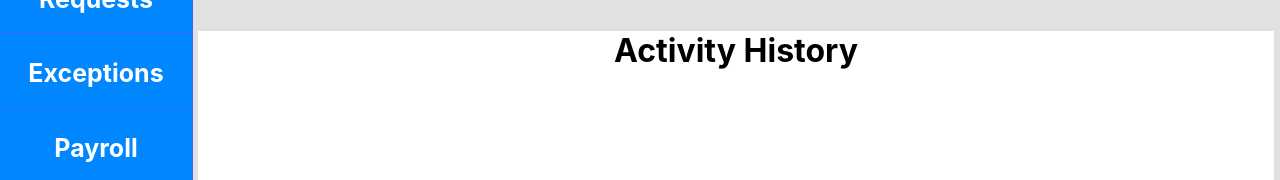
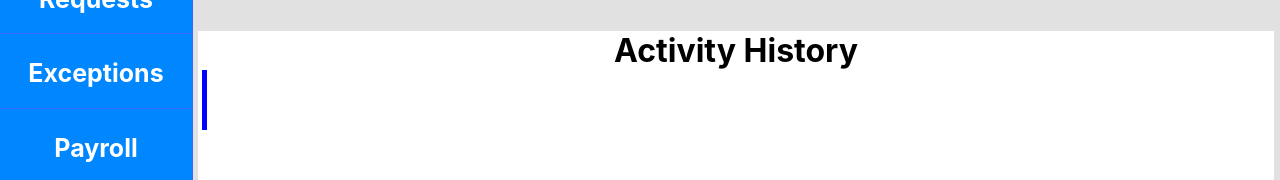
Before and after one commit to Danhayes3008/retail-managment-system-demo, a React (Create React App) app: page / in a window 1280 px wide. Shown: the part 391-571 px from the top of the page. Built offline with nearby package versions, Linux system fonts and the light colour scheme.

Commit message:
attempting to style the activity area so it looks correct

```diff
--- a/src/App.css
+++ b/src/App.css
@@ -70,3 +70,16 @@ nav {
   font-size: 30px;
   font-weight: bold;
 }
+
+.log-item {
+  height: 60px;
+  width: 99.4%;
+  margin-left: 0.3%;
+  margin-right: 0.3%;
+}
+
+.subject-id {
+  height: 100%;
+  width: 5px;
+  background-color: blue;
+}
```
